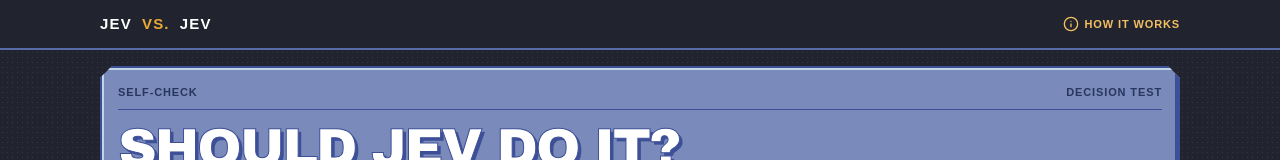
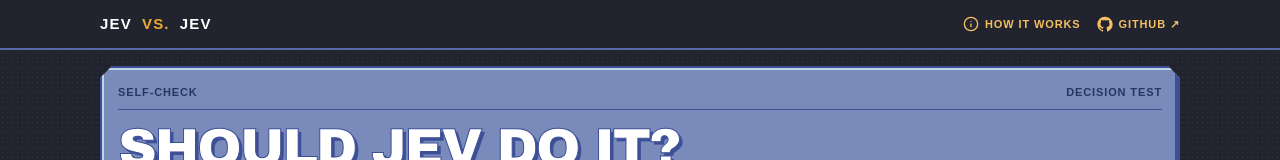
Before and after one commit to souravC01/jev-vs-jev, a Next.js app: page /try in a window 1280 px wide. Shown: the top 160 px of the page. Built offline with nearby package versions, Linux system fonts and the light colour scheme; no server answers.

Commit message:
feat: link public repository from headers (#8)
* feat: link public repository from headers

* fix: use GitHub mark in header links

```diff
--- a/src/app/page.tsx
+++ b/src/app/page.tsx
@@ -2,6 +2,7 @@ import Image from "next/image";
 import Link from "next/link";
 import { ArrowRight } from "lucide-react";
 import { SiteFooter } from "@/components/SiteFooter";
+import { GitHubMark } from "@/components/GitHubMark";
 
 export default function HomePage() {
   return (
@@ -11,10 +12,15 @@ export default function HomePage() {
           <span className="flex items-center gap-2.5 text-[15px] font-black tracking-[.08em]">
             JEV <span className="text-[#ecab37]">VS.</span> JEV
           </span>
-          <span className="console-label hidden text-[#f3bf61] sm:inline">A tiny experiment</span>
-          <Link href="/try" className="console-label flex min-h-11 items-center text-[#f3bf61] focus-visible:outline-2 focus-visible:outline-offset-2 focus-visible:outline-[#f68d1f] sm:hidden">
-            Launch Jev →
-          </Link>
+          <div className="flex items-center gap-2 sm:gap-4">
+            <span className="console-label hidden text-[#f3bf61] sm:inline">A tiny experiment</span>
+            <Link href="/try" className="console-label flex min-h-11 items-center text-[#f3bf61] focus-visible:outline-2 focus-visible:outline-offset-2 focus-visible:outline-[#f68d1f] sm:hidden">
+              Launch Jev →
+            </Link>
+            <a href="https://github.com/souravC01/jev-vs-jev" target="_blank" rel="noopener noreferrer" aria-label="View Jev vs. Jev on GitHub" className="console-label flex min-h-11 items-center gap-1.5 text-[#f3bf61] hover:text-white focus-visible:outline-2 focus-visible:outline-offset-2 focus-visible:outline-[#f68d1f]">
+              <GitHubMark /><span className="hidden sm:inline">GitHub ↗</span>
+            </a>
+          </div>
         </div>
       </header>
 
--- /dev/null
+++ b/src/components/GitHubMark.tsx
@@ -0,0 +1,7 @@
+export function GitHubMark() {
+  return (
+    <svg className="size-4" viewBox="0 0 24 24" fill="currentColor" aria-hidden="true">
+      <path d="M10.226 17.284c-2.965-.36-5.054-2.493-5.054-5.256 0-1.123.404-2.336 1.078-3.144-.292-.741-.247-2.314.09-2.965.898-.112 2.111.36 2.83 1.01.853-.269 1.752-.404 2.853-.404 1.1 0 1.999.135 2.807.382.696-.629 1.932-1.1 2.83-.988.315.606.36 2.179.067 2.942.72.854 1.101 2 1.101 3.167 0 2.763-2.089 4.852-5.098 5.234.763.494 1.28 1.572 1.28 2.807v2.336c0 .674.561 1.056 1.235.786 4.066-1.55 7.255-5.615 7.255-10.646C23.5 6.188 18.334 1 11.978 1 5.62 1 .5 6.188.5 12.545c0 4.986 3.167 9.12 7.435 10.669.606.225 1.19-.18 1.19-.786V20.63a2.9 2.9 0 0 1-1.078.224c-1.483 0-2.359-.808-2.987-2.313-.247-.607-.517-.966-1.034-1.033-.27-.023-.359-.135-.359-.27 0-.27.45-.471.898-.471.652 0 1.213.404 1.797 1.235.45.651.921.943 1.483.943.561 0 .92-.202 1.437-.719.382-.381.674-.718.944-.943" />
+    </svg>
+  );
+}
--- a/src/components/Header.tsx
+++ b/src/components/Header.tsx
@@ -1,5 +1,6 @@
 import { Info } from "lucide-react";
 import Link from "next/link";
+import { GitHubMark } from "@/components/GitHubMark";
 
 interface HeaderProps {
   onOpenAbout: () => void;
@@ -12,9 +13,14 @@ export function Header({ onOpenAbout }: HeaderProps) {
         <Link href="/" aria-label="Jev vs. Jev home" className="flex items-center gap-2.5 font-black tracking-[.08em] text-[15px] focus-visible:outline-2 focus-visible:outline-offset-2 focus-visible:outline-[#f68d1f]">
           JEV <span className="text-[#ecab37]">VS.</span> JEV
         </Link>
-        <button type="button" onClick={onOpenAbout} className="console-label flex min-h-11 items-center gap-1.5 text-[#f3bf61] hover:text-white focus-visible:outline-2 focus-visible:outline-offset-2 focus-visible:outline-[#f68d1f]">
-          <Info className="size-4" /> <span className="hidden min-[360px]:inline">How it works</span>
-        </button>
+        <div className="flex items-center gap-2 sm:gap-4">
+          <button type="button" onClick={onOpenAbout} aria-label="How it works" className="console-label flex min-h-11 items-center gap-1.5 text-[#f3bf61] hover:text-white focus-visible:outline-2 focus-visible:outline-offset-2 focus-visible:outline-[#f68d1f]">
+            <Info className="size-4" aria-hidden="true" /> <span className="hidden sm:inline">How it works</span>
+          </button>
+          <a href="https://github.com/souravC01/jev-vs-jev" target="_blank" rel="noopener noreferrer" aria-label="View Jev vs. Jev on GitHub" className="console-label flex min-h-11 items-center gap-1.5 text-[#f3bf61] hover:text-white focus-visible:outline-2 focus-visible:outline-offset-2 focus-visible:outline-[#f68d1f]">
+            <GitHubMark /><span className="hidden sm:inline">GitHub ↗</span>
+          </a>
+        </div>
       </div>
     </header>
   );
```
Also changed, not shown: 1 other file (tests, documents, lock files or other folders).
